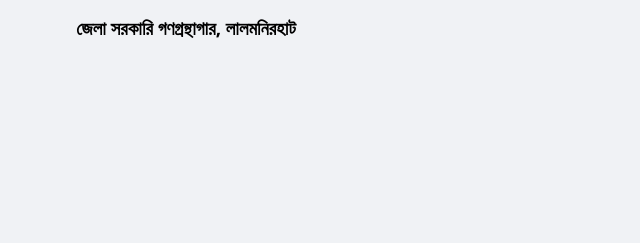
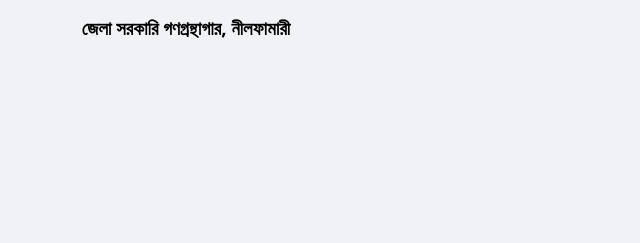
Before and after one commit to porimolcroy/Barcode, a plain HTML site: page index.html in a window 1280 px wide. Shown: the top 243 px of the page, 454-1094 px from the left. Drawn offline with Linux system fonts and the light colour scheme.

Commit message:
Update library name in index.html
Updated the header information and changed the library name from 'লালমনিরহাট' to 'নীলফামারী'.

```diff
--- a/index.html
+++ b/index.html
@@ -92,7 +92,7 @@
 <body>
 
 <div class="no-print">
-    <h3 style="margin:0 0 5px 0;">জেলা সরকারি গণগ্রন্থাগার, লালমনিরহাট </h3>
+    <h3 style="margin:0 0 5px 0;">জেলা সরকারি গণগ্রন্থাগার, নীলফামারী </h3>
 </div>
 
 <div id="barcode-grid" class="grid-container"></div>
```
